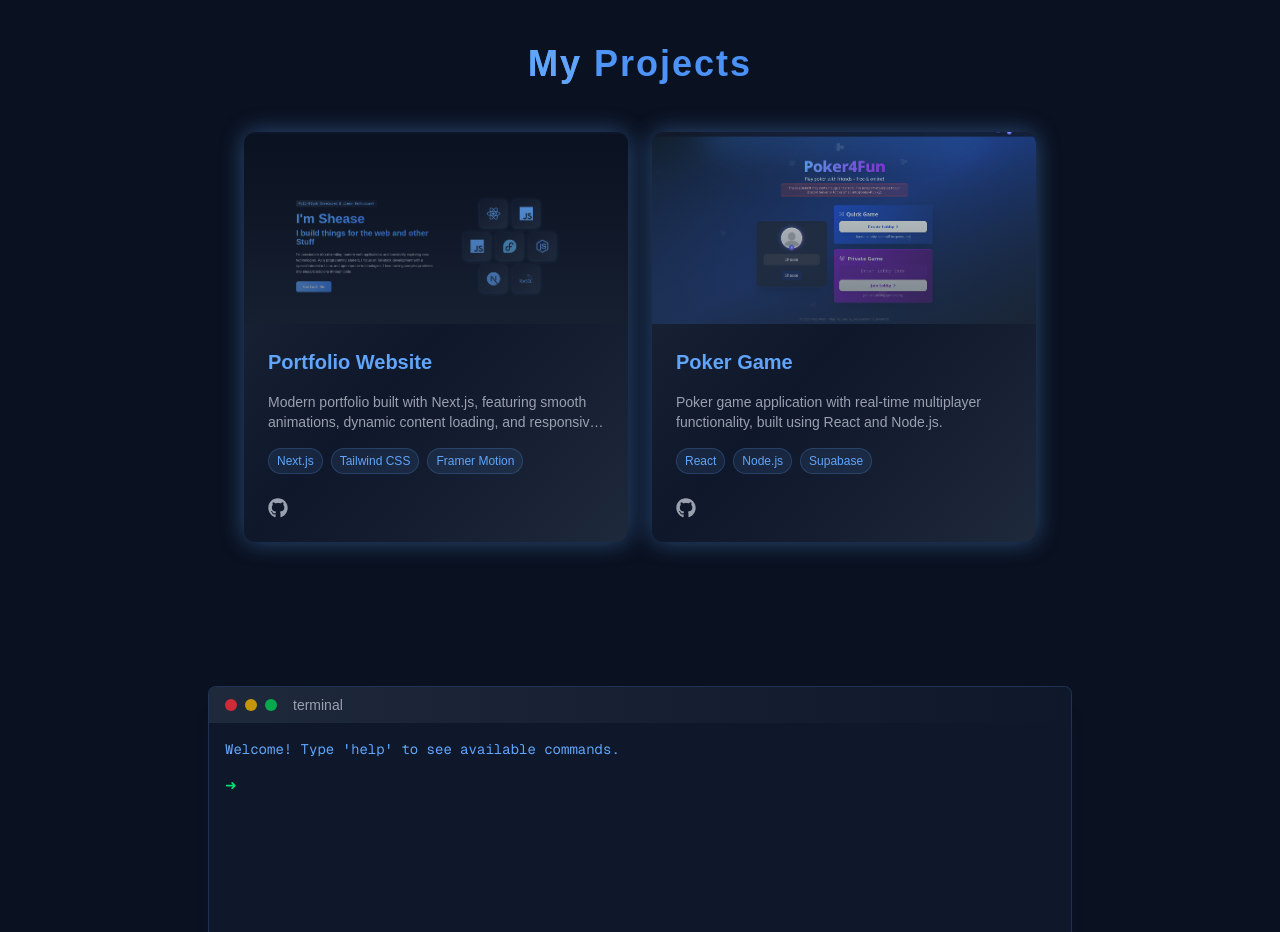
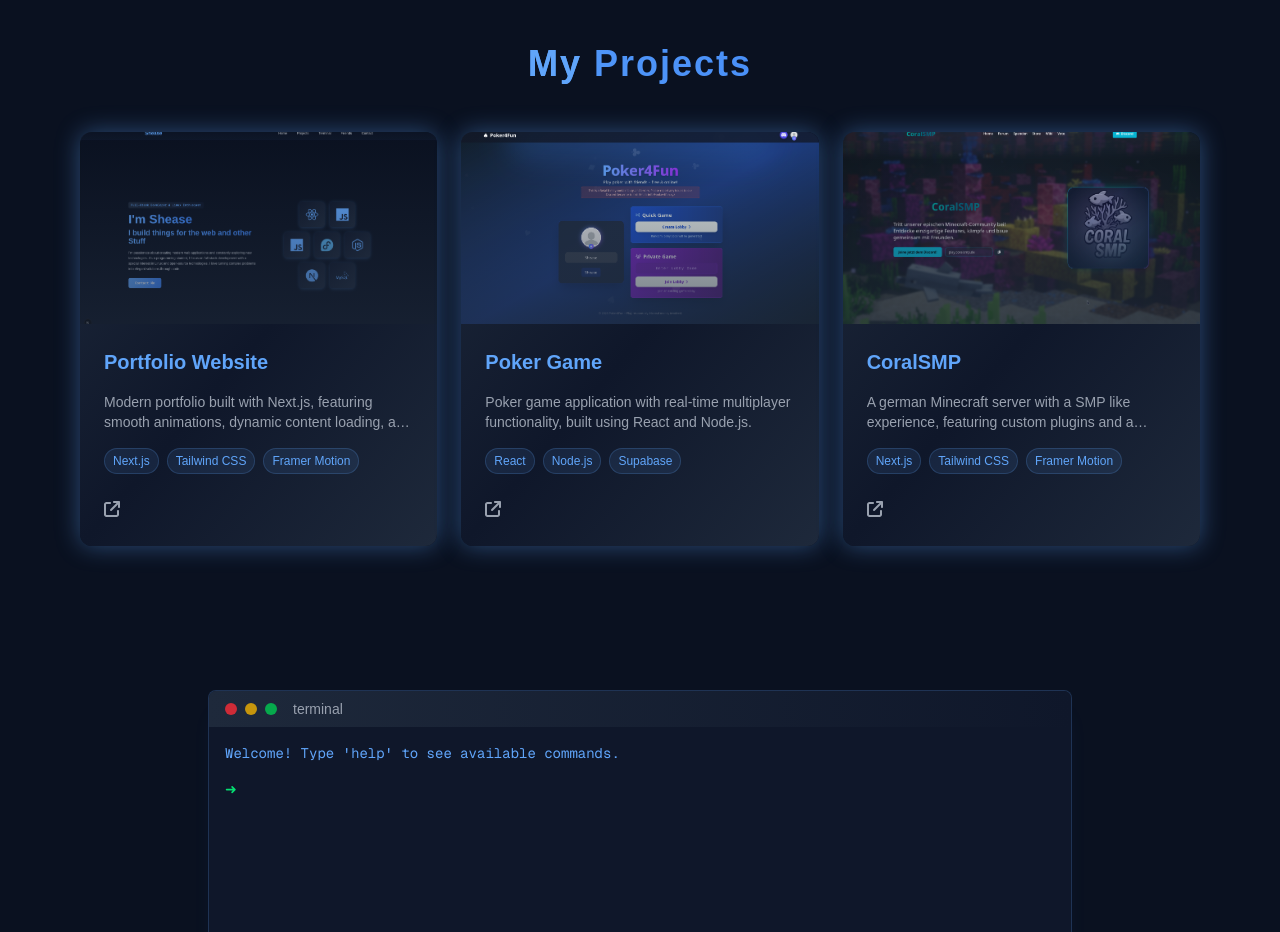
Before and after one commit to lsheasel/about-me, a Next.js app: page / in a window 1280 px wide. Shown: the part 900-1832 px from the top of the page. Built offline with nearby package versions, Linux system fonts and the light colour scheme.

Commit message:
Project Changes

```diff
--- a/package.json
+++ b/package.json
@@ -9,12 +9,16 @@
     "lint": "next lint"
   },
   "dependencies": {
+    "@fortawesome/fontawesome-svg-core": "^6.7.2",
+    "@fortawesome/free-solid-svg-icons": "^6.7.2",
+    "@fortawesome/react-fontawesome": "^0.2.2",
     "flickity": "^3.0.0",
     "framer-motion": "^12.15.0",
     "next": "15.3.3",
     "nodemailer": "^7.0.3",
     "react": "^19.0.0",
     "react-dom": "^19.0.0",
+    "react-fontawesome": "^1.7.1",
     "react-icons": "^5.5.0",
     "react-intersection-observer": "^9.16.0"
   },
--- a/src/app/globals.css
+++ b/src/app/globals.css
@@ -76,3 +76,11 @@ html {
   80% { transform: translate(-2px,-1px); }
   100% { transform: translate(0,0); }
 }
+.scrollbar-hidden::-webkit-scrollbar {
+  display: none;
+}
+
+.scrollbar-hidden {
+  -ms-overflow-style: none;
+  scrollbar-width: none;
+}
--- a/src/app/page.js
+++ b/src/app/page.js
@@ -7,6 +7,8 @@ import { useScrollProgress } from '../hooks/useScrollProgress';
 import { useInView } from 'react-intersection-observer';
 import Terminal from '../components/Terminal/Terminal';
 import ImpressSection from '../components/ImpressSection';
+import { FontAwesomeIcon } from '@fortawesome/react-fontawesome';
+import { faArrowUpRightFromSquare } from '@fortawesome/free-solid-svg-icons';
 
 const ScrollProgress = () => {
   const [scrollProgress, setScrollProgress] = useState(0);
@@ -37,7 +39,7 @@ export default function Home() {
   const projectsRef = useRef(null);
   const [isLoading, setIsLoading] = useState(true);
   const [isMenuOpen, setIsMenuOpen] = useState(false);
-  const [isImpressVisible, setIsImpressVisible] = useState(false); // Neuer State für Impressum
+  const [isImpressVisible, setIsImpressVisible] = useState(false);
   const [ref, inView] = useInView({
     threshold: 0.2,
     triggerOnce: true,
@@ -87,7 +89,6 @@ export default function Home() {
       description: "Modern portfolio built with Next.js, featuring smooth animations, dynamic content loading, and responsive design.",
       tech: ["Next.js", "Tailwind CSS", "Framer Motion"],
       github: "https://github.com/lsheasel/about-me",
-      live: "https://shease.de",
       image: "/projects/portfolio.png",
     },
     {
@@ -96,6 +97,14 @@ export default function Home() {
       tech: ["React", "Node.js", "Supabase", "Socket.io", "Tailwind CSS"],
       github: "https://github.com/lsheasel/poker-app",
       image: "/projects/poker-game.png",
+    },
+    {
+      title: "CoralSMP",
+      description: "A german Minecraft server with a SMP like experience, featuring custom plugins and a vibrant community.",
+      tech: ["Next.js", "Tailwind CSS", "Framer Motion"],
+      github: "https://coralsmp.de",
+
+      image: "/projects/coralsmp.png",
     },
   ];
 
@@ -117,9 +126,9 @@ export default function Home() {
 
   const scrollToSection = (sectionId) => {
     if (sectionId === 'impress') {
-      setIsImpressVisible(true); // Öffne Impressum-Modal
+      setIsImpressVisible(true);
     } else {
-      setIsImpressVisible(false); // Schließe Impressum-Modal
+      setIsImpressVisible(false);
       const element = document.getElementById(sectionId);
       if (element) {
         window.scrollTo({
@@ -417,8 +426,7 @@ export default function Home() {
             >
               <span className="text-[#60a5fa]">My</span> Projects
             </motion.h2>
-            <div className="grid grid-cols-1 md:grid-cols-2 lg:grid-cols-3 gap-6 place-items-center">
-              <div className="col-span-full lg:col-span-3 flex flex-wrap justify-center gap-6 w-full">
+            <div className="flex flex-row gap-6 justify-center w-full">
               {projects.map((project, index) => (
                 <motion.div
                   key={project.title}
@@ -430,11 +438,7 @@ export default function Home() {
                       : '0 1px 4px 0 rgba(96,165,250,0.08)',
                     transition: 'all 0.5s cubic-bezier(0.4,0.08,0.23,0.96)'
                   }}
-                    className={`relative group w-full max-w-sm ${
-                      projects.length === 1 ? 'lg:max-w-md' :
-                      projects.length === 2 ? 'sm:w-[calc(50%-12px)]' :
-                      'sm:w-full'
-                    } bg-gradient-to-br from-[#1e293b] via-[#0f172a] to-[#1e293b] rounded-xl overflow-hidden hover:shadow-lg hover:shadow-[#60a5fa]/10 transition-all`}
+                  className="relative group w-full max-w-[360px] bg-gradient-to-br from-[#1e293b] via-[#0f172a] to-[#1e293b] rounded-xl overflow-hidden hover:shadow-lg hover:shadow-[#60a5fa]/10 transition-all"
                 >
                   <div className="relative h-48 overflow-hidden">
                     {project.image ? (
@@ -470,13 +474,24 @@ export default function Home() {
                         rel="noopener noreferrer"
                         className="text-gray-400 hover:text-[#60a5fa] transition-all duration-300 hover:scale-110"
                       >
-                          <FaGithub size={20} />
+                        <FontAwesomeIcon icon={faArrowUpRightFromSquare} />
                       </a>
+                      {project.live && (
+                        <a
+                          href={project.live}
+                          target="_blank"
+                          rel="noopener noreferrer"
+                          className="text-gray-400 hover:text-[#60a5fa] transition-all duration-300 hover:scale-110"
+                        >
+                          <svg className="w-5 h-5" fill="currentColor" viewBox="0 0 20 20">
+                            <path d="M10 0a10 10 0 0 0-3.16 19.49c.5.09.68-.22.68-.48v-1.69c-2.78.6-3.37-1.34-3.37-1.34-.46-1.16-1.12-1.47-1.12-1.47-.91-.62.07-.61.07-.61 1 .07 1.53 1.03 1.53 1.03.89 1.52 2.34 1.08 2.91.83.09-.65.35-1.08.63-1.33-2.22-.25-4.55-1.11-4.55-4.94 0-1.09.39-1.98 1.03-2.68-.1-.25-.45-1.27.1-2.65 0 0 .84-.27 2.75 1.02A9.56 9.56 0 0 1 10 4.84c.85 0 1.71.11 2.52.33 1.91-1.29 2.75-1.02 2.75-1.02.55 1.38.2 2.4.1 2.65.64.7 1.03 1.59 1.03 2.68 0 3.84-2.34 4.68-4.57 4.93.36.31.67.94.67 1.89v2.8c0 .26.18.57.69.48A10 10 0 0 0 10 0z" />
+                          </svg>
+                        </a>
+                      )}
                     </div>
                   </div>
                 </motion.div>
               ))}
-              </div>
             </div>
           </motion.div>
         </section>
```
Also changed, not shown: public/projects/coralsmp.png (added), 1 other file (tests, documents, lock files or other folders). Lines whose indentation alone changed are shown as unchanged.
